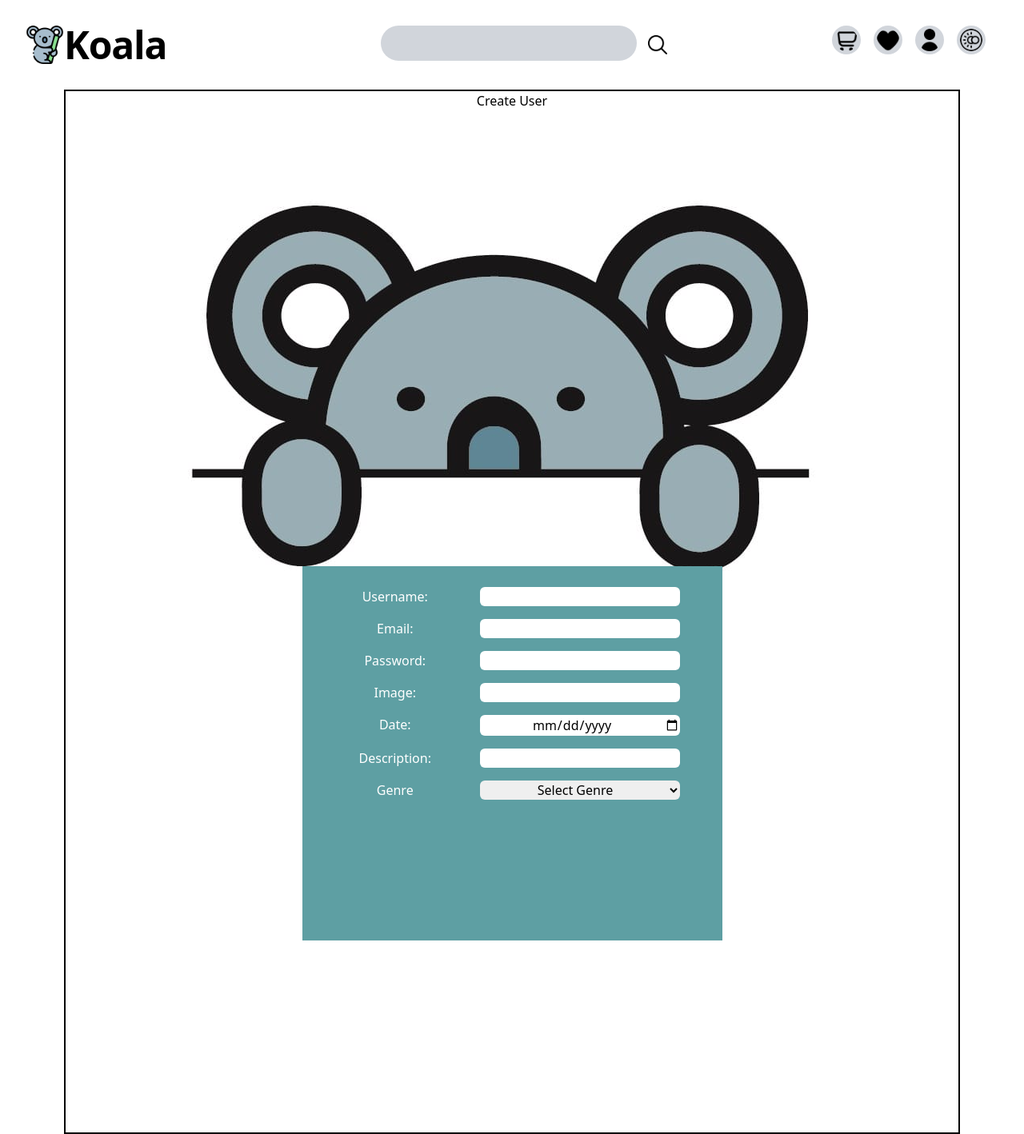
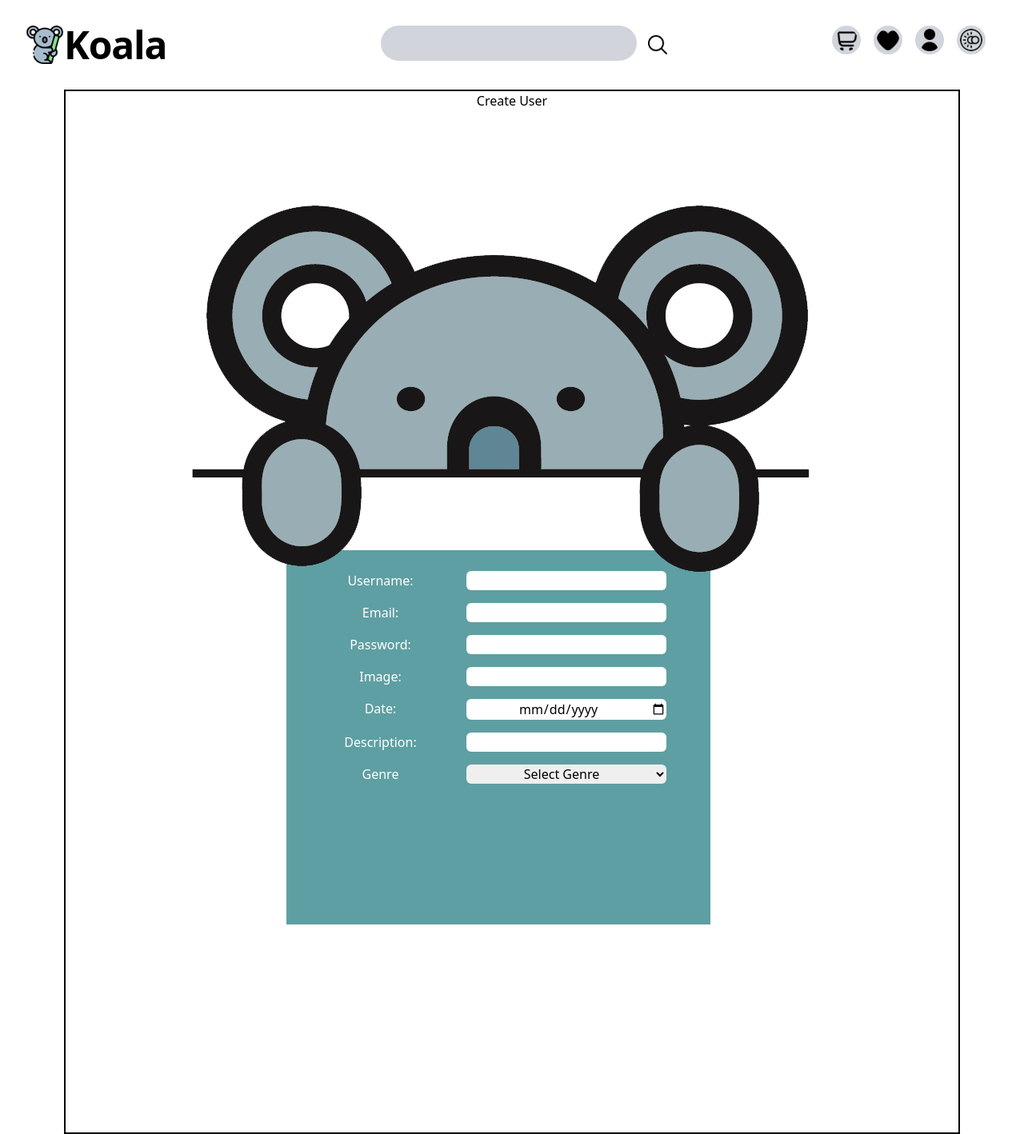
Before and after one commit to Koalaxy-PF/PF_VIDEOGAMES, a React (Vite) app in the folder FRONT_VIDEOGAMES/: page / in a window 1280 px wide. Shown: the whole page at 80% size. Built offline with nearby package versions, Linux system fonts and the light colour scheme.

Commit message:
cambio imagen form png

```diff
--- a/FRONT_VIDEOGAMES/src/views/createUser/createUser.jsx
+++ b/FRONT_VIDEOGAMES/src/views/createUser/createUser.jsx
@@ -2,7 +2,7 @@ import React, { useState } from "react";
 //import { useDispatch, useSelector } from "react-redux";
 //import {Link} from "react-router-dom";
 //import validate from "./validators.jsx";
-import img from '../../assets/create/ImgForm.jpeg'
+import img from '../../assets/create/ImgForm.png'
 
 export default function CreateUser() {
  // const dispatch = useDispatch();
@@ -49,8 +49,8 @@ export default function CreateUser() {
       </div> */}
       <div class='justify-center border-solid border-2 border-black m-auto text-center bg mx-20' >
         <h1 class='mb-10'>Create User</h1>
-        <img class='justify-center m-auto relative bottom-8 h-85' src={img} alt="" />
-        <form class=' relative bottom-60 bg-[#5E9FA3] justify-center w-[525px] m-auto p-[10px] pb-40'>
+        <img class='justify-center m-auto relative bottom-8 h-85 z-10 ' src={img} alt="" />
+        <form class=' relative bottom-[260px] right-[17px] bg-[#5E9FA3] justify-center w-[530px] m-auto p-[10px] pb-40'>
           <div class='my-4 mr-20 grid grid-cols-2'>
             <label class='text-white'>Username: </label>{" "}
             <input onChange={(e) => handleInputChange(e)} class='rounded-md text-right w-[250px]'
```
Also changed, not shown: FRONT_VIDEOGAMES/src/assets/create/ImgForm.jpeg (deleted), FRONT_VIDEOGAMES/src/assets/create/ImgForm.png (added).
